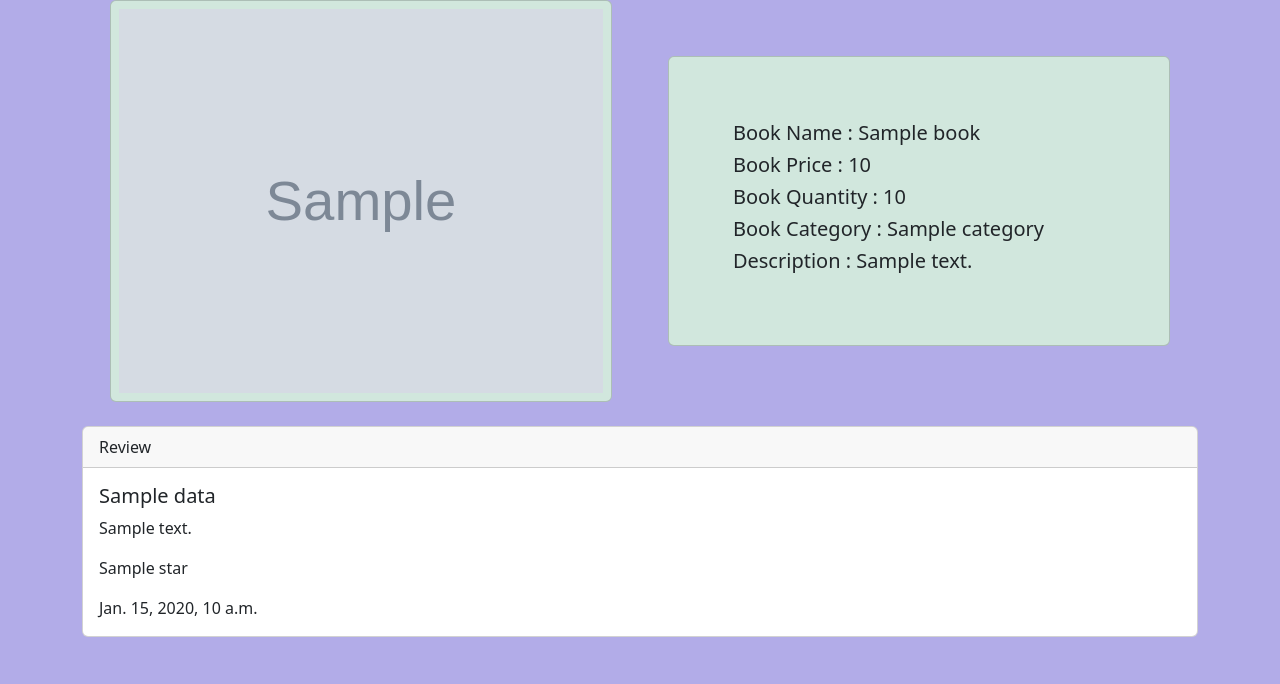
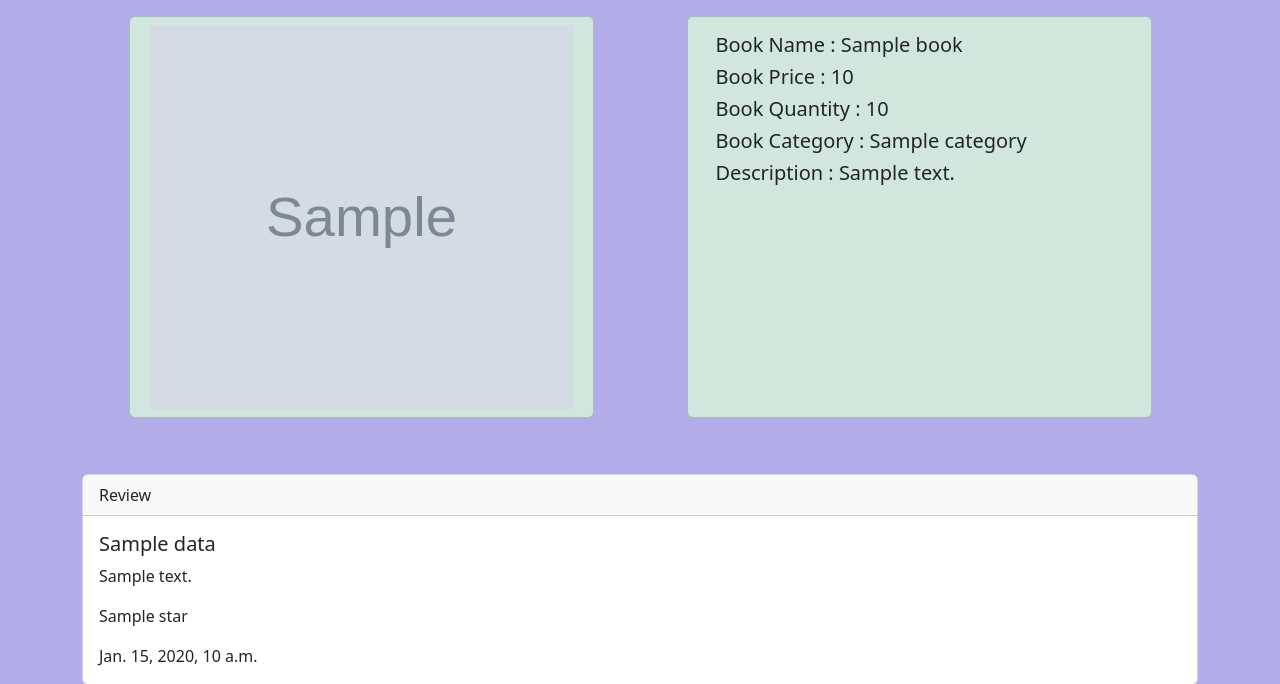
Before and after one commit to Tipu-Sul/Library_management_Project, a Django app: template books/templates/books/book_details.html in a window 1280 px wide. Shown: the part 56-740 px from the top of the page. Run offline with Django 3.2, Linux system fonts and the light colour scheme; the template is opened without the code that fills it: most values are stand-ins (such as "Sample title", 1, 10 or a date in 2020); grey boxes marked "Sample" are stand-in pictures; some libraries are stand-ins or nearby versions.

Commit message:
changes-7

```diff
--- a/books/templates/books/book_details.html
+++ b/books/templates/books/book_details.html
@@ -1,9 +1,9 @@
 {% extends "base.html" %} {% block content %} {% load crispy_forms_tags %}
-<div class="d-flex flex-wrap">
-  <div class="card bg-success-subtle" style="width: 45%; margin: auto">
+<div class="row d-flex flex-wrap m-3 mx-auto">
+  <div class="card bg-success-subtle col-lg-5 col-md-5 col-sm-12 mx-auto mb-3" >
     <img src="{{book.book_image.url}}" class="card-img-top p-2" alt="..."style="height:400px;" />
   </div>
-  <div class="card bg-success-subtle p-5" style="width: 45%; margin: auto">
+  <div class="card bg-success-subtle col-lg-5 col-md-5 col-sm-12 mx-auto mb-3" >
     <div class="card-body">
         <h5 class="card-title">Book Name : {{book.book_name}}</h5>
         <h5 class="card-title">Book Price : {{book.book_price}}</h5>
```
